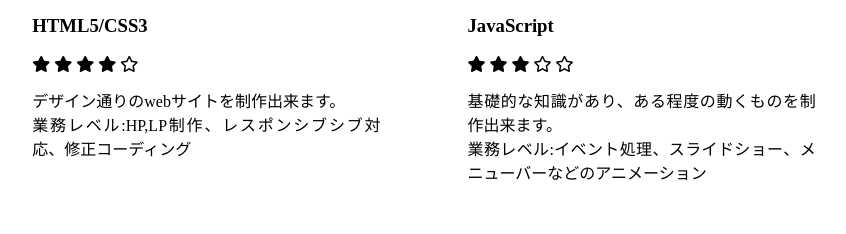
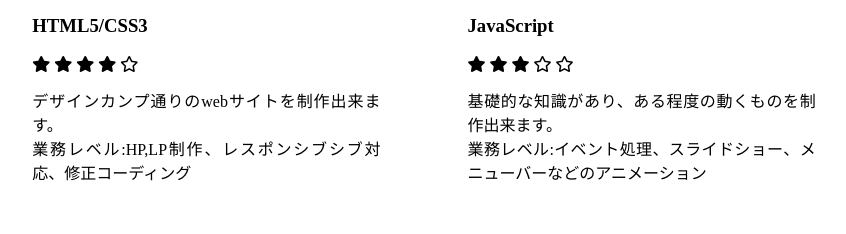
Before and after one commit to syu-h81/syu-portfolio, a plain HTML site: page index.html in a window 1280 px wide. Shown: the part 3037-3271 px from the top of the page, without its empty margins (216-1062 px from the left). Drawn offline with nearby package versions, Linux system fonts and the light colour scheme.

Commit message:
Update index.html

```diff
--- a/index.html
+++ b/index.html
@@ -163,7 +163,7 @@
               <i class="fas fa-star"></i>
               <i class="far fa-star"></i>
             </span>
-            <p class="text-skill">デザイン通りのwebサイトを制作出来ます。<br>
+            <p class="text-skill">デザインカンプ通りのwebサイトを制作出来ます。<br>
               業務レベル:HP,LP制作、レスポンシブシブ対応、修正コーディング
             </p>
           </div>
```
